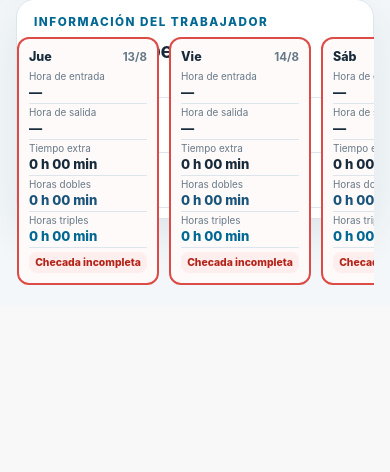
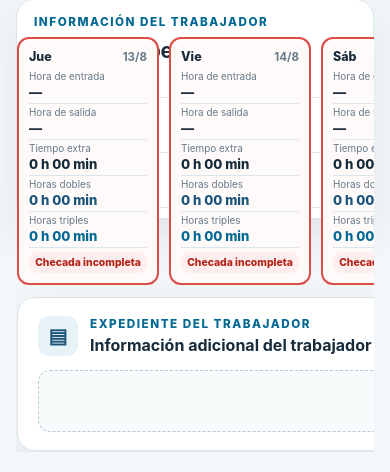
Before and after one commit to RubenTAM/ClockInTAM, a Flask app: page / in a window 390 px wide. Shown: the part 876-1348 px from the top of the page. Before the commit the page ends 1161 px from the top, so only its background shows below. Run offline with Flask 3, Linux system fonts and the light colour scheme; the visitor is signed in with stand-in values (Sample User, id 1); data comes from the database, SQL or seed files in the repository.

Commit message:
Agregar panel visual de información adicional

```diff
--- a/static/app.css
+++ b/static/app.css
@@ -195,11 +195,15 @@ p { color: var(--muted); line-height: 1.55; }
 .home-person-info dl div { padding-top: 8px; border-top: 1px solid var(--line); }
 .home-person-info dt { color: var(--muted); font-size: .7rem; font-weight: 750; text-transform: uppercase; }
 .home-person-info dd { margin: 6px 0 0; font-size: .88rem; font-weight: 750; }
+.home-week-scroll {
+  min-width: 0; min-height: 0; flex: 1 1 auto;
+  padding: 1px; overflow: auto;
+}
+.home-week-track { min-width: 1054px; }
 .home-week-cards {
   display: grid; grid-template-columns: repeat(7, minmax(142px, 1fr));
   flex: 0 0 auto; min-height: 0; gap: 10px; align-items: start;
-  overflow-x: auto; overflow-y: hidden;
-  padding: 1px;
+  overflow: visible;
 }
 .home-day-card {
   min-height: 245px; height: clamp(245px, 29vh, 270px);
@@ -229,6 +233,22 @@ p { color: var(--muted); line-height: 1.55; }
 .home-authorization:hover { background: #d4efdf; }
 .home-incomplete { color: var(--red); background: var(--red-pale); }
 .home-today { color: #51469b; background: #e9e5ff; }
+.home-additional-info { margin-top: 12px; padding: 18px 20px; }
+.home-additional-info > header { display: flex; align-items: center; gap: 12px; }
+.home-additional-info .eyebrow { margin-bottom: 4px; }
+.home-additional-info h3 { margin: 0; font-size: 1rem; }
+.home-additional-icon {
+  width: 40px; height: 40px; flex: 0 0 auto; display: grid; place-items: center;
+  border-radius: 11px; color: var(--green-dark); background: var(--green-pale);
+  font-size: 1.25rem; font-weight: 850;
+}
+.home-files-placeholder {
+  display: flex; align-items: center; justify-content: center; gap: 9px;
+  min-height: 62px; margin-top: 14px; padding: 12px;
+  border: 1px dashed #b8cad5; border-radius: 12px; background: #f8fbfc;
+}
+.home-files-placeholder > span { color: var(--green); font-size: 1.2rem; font-weight: 850; }
+.home-files-placeholder p { margin: 0; font-size: .82rem; text-align: center; }
 .steps { margin: 25px 0; padding: 0; list-style: none; }
 .steps li { display: flex; align-items: center; gap: 12px; margin-bottom: 20px; }
 .steps li > span { width: 31px; height: 31px; flex: 0 0 auto; display: grid; place-items: center; border-radius: 50%; color: var(--green-dark); background: var(--green-pale); font-weight: 850; }
@@ -623,6 +643,7 @@ td.muted { max-width: 230px; overflow: hidden; text-overflow: ellipsis; }
   .employees-save-bar .button { width: 100%; }
   .home-profile-host { overflow: visible; }
   .home-profile { height: auto; }
+  .home-week-scroll { flex: none; overflow-x: auto; overflow-y: visible; }
   .home-person-grid, .home-week-cards { flex: none; }
   .home-photo-placeholder, .home-person-info { min-height: 220px; height: auto; }
   .home-day-card { min-height: 205px; height: auto; }
--- a/templates/home.html
+++ b/templates/home.html
@@ -103,6 +103,8 @@
           </article>
         </div>
 
+        <div class="home-week-scroll">
+          <div class="home-week-track">
             <div class="home-week-cards">
               {% for cell in worker.cells %}
                 {% set report = cell.report %}
@@ -137,6 +139,22 @@
               {% endfor %}
             </div>
 
+            <section class="panel home-additional-info" data-additional-info>
+              <header>
+                <span class="home-additional-icon" aria-hidden="true">▤</span>
+                <div>
+                  <span class="eyebrow">Expediente del trabajador</span>
+                  <h3>Información adicional del trabajador</h3>
+                </div>
+              </header>
+              <div class="home-files-placeholder">
+                <span aria-hidden="true">＋</span>
+                <p>Espacio reservado para los archivos del trabajador.</p>
+              </div>
+            </section>
+          </div>
+        </div>
+
       </section>
     </template>
   {% endfor %}
```
Also changed, not shown: tests/test_app.py (+2 -0 lines). Lines whose indentation alone changed are shown as unchanged.
